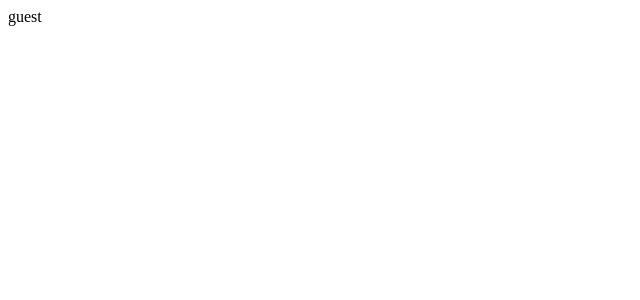
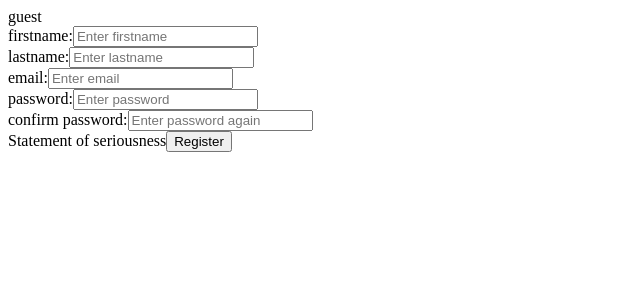
Before and after one commit to vaitz/Intern_management_system_front, a React (Create React App) app in the folder reactfirst/: page / in a window 1280 px wide. Shown: the top 300 px of the page, without its empty margins (0-640 px from the left). Built offline with nearby package versions, Linux system fonts and the light colour scheme.

Commit message:
Add register form

```diff
--- a/reactfirst/src/App.js
+++ b/reactfirst/src/App.js
@@ -1,5 +1,6 @@
 
 import React, {useState} from "react";
+import Register from "./components/register";
 import SidePanel from "./components/side_panel";
 
 const App = () => {
@@ -11,6 +12,7 @@ const App = () => {
         <div>
             <SidePanel user={userType} setPage={setPage}/>
             {page === ""}
+            <Register/>
         </div>
     )
 
--- /dev/null
+++ b/reactfirst/src/components/register.js
@@ -0,0 +1,99 @@
+import React, {useState} from 'react';
+
+const userTypes= ["student", "company representative", "mentor"]
+
+const Register = () => {
+    // // States for registration
+    // const [name, setName] = useState('');
+    // const [email, setEmail] = useState('');
+    // const [password, setPassword] = useState('');
+
+    const [state , setState] = useState({
+        userType: "student",
+        firstname: "",
+        lastname: "",
+        email : "",
+        password : "",
+        confirmPassword : "",
+    })
+
+    const handleChange = (e) => {
+        const {id , value} = e.target
+        setState(prevState => ({
+            ...prevState,
+            [id] : value
+        }))
+    }
+
+    const handleSubmitClick = (e) => {
+        e.preventDefault();
+        if(state.password === state.confirmPassword) {
+            // sendDetailsToServer()
+        } else {
+            // props.showError('Passwords do not match');
+            console.log('Passwords do not match');
+        }
+    }
+
+    return (
+        <div>
+            <div>
+
+            </div>
+            <div>
+            <label>firstname:</label>
+            <input type="firstname"
+                    id="firstname"
+                    placeholder="Enter firstname"
+                    value={state.firstname}
+                    onChange={handleChange}
+            />
+            </div>
+            <div>
+            <label>lastname:</label>
+            <input type="lastname"
+                    id="lastname"
+                    placeholder="Enter lastname"
+                    value={state.lastname}
+                    onChange={handleChange}
+            />
+            </div>
+            <div>
+            <label>email:</label>
+            <input type="email"
+                    id="email"
+                    placeholder="Enter email"
+                    value={state.email}
+                    onChange={handleChange}
+            />
+            </div>
+            <div>
+            <label>password:</label>
+            <input type="password"
+                    id="password"
+                    placeholder="Enter password"
+                    value={state.password}
+                    onChange={handleChange}
+            />
+            </div>
+            <div>
+            <label>confirm password:</label>
+            <input type="confirmPassword"
+                    id="confirmPassword"
+                    placeholder="Enter password again"
+                    value={state.confirmPassword}
+                    onChange={handleChange}
+            />
+            </div>
+            {state.userType === "student" && <lable>Statement of seriousness</lable>}
+            <button
+                    type="submit"
+                    onClick={handleSubmitClick}
+            >
+                Register
+            </button>
+        </div>
+    );
+};
+
+export default Register;
```
